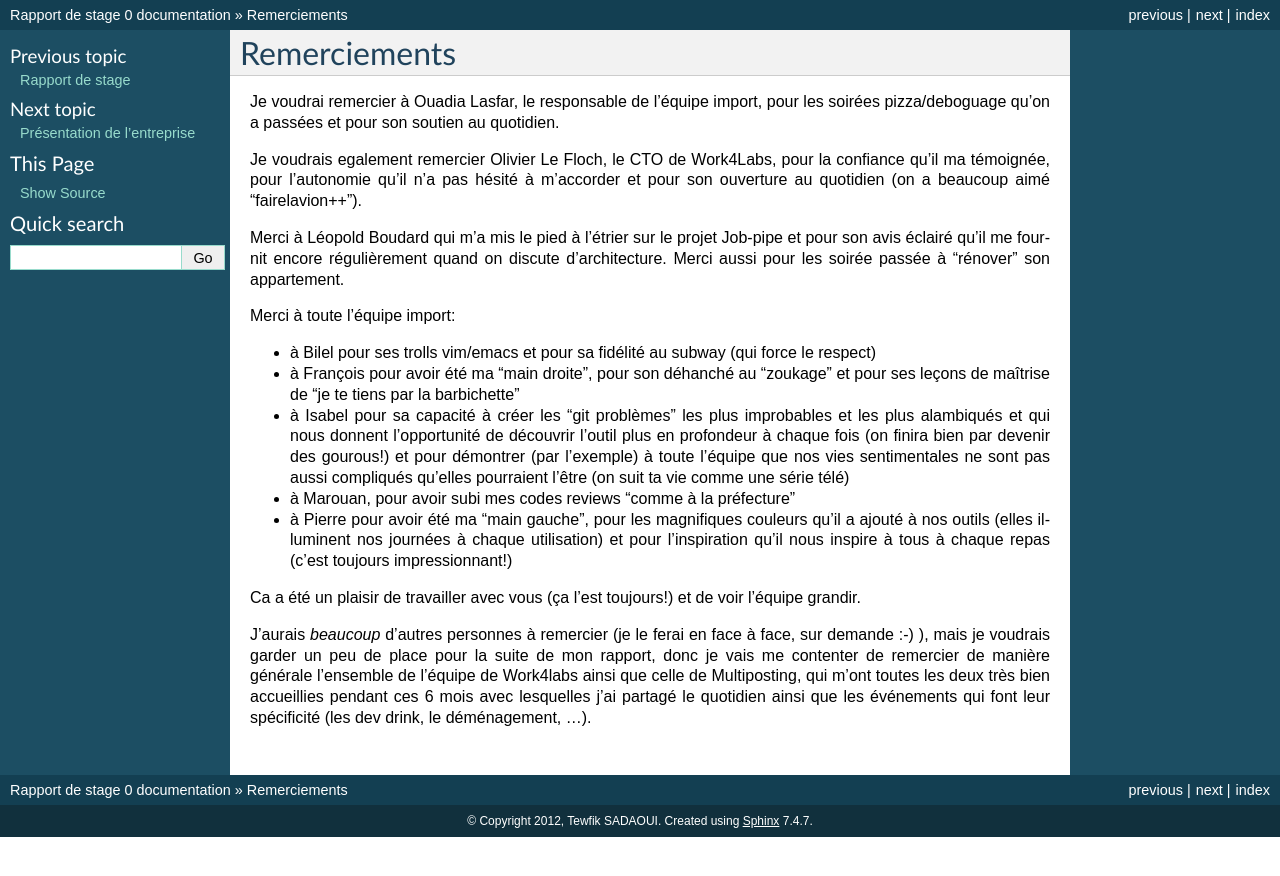
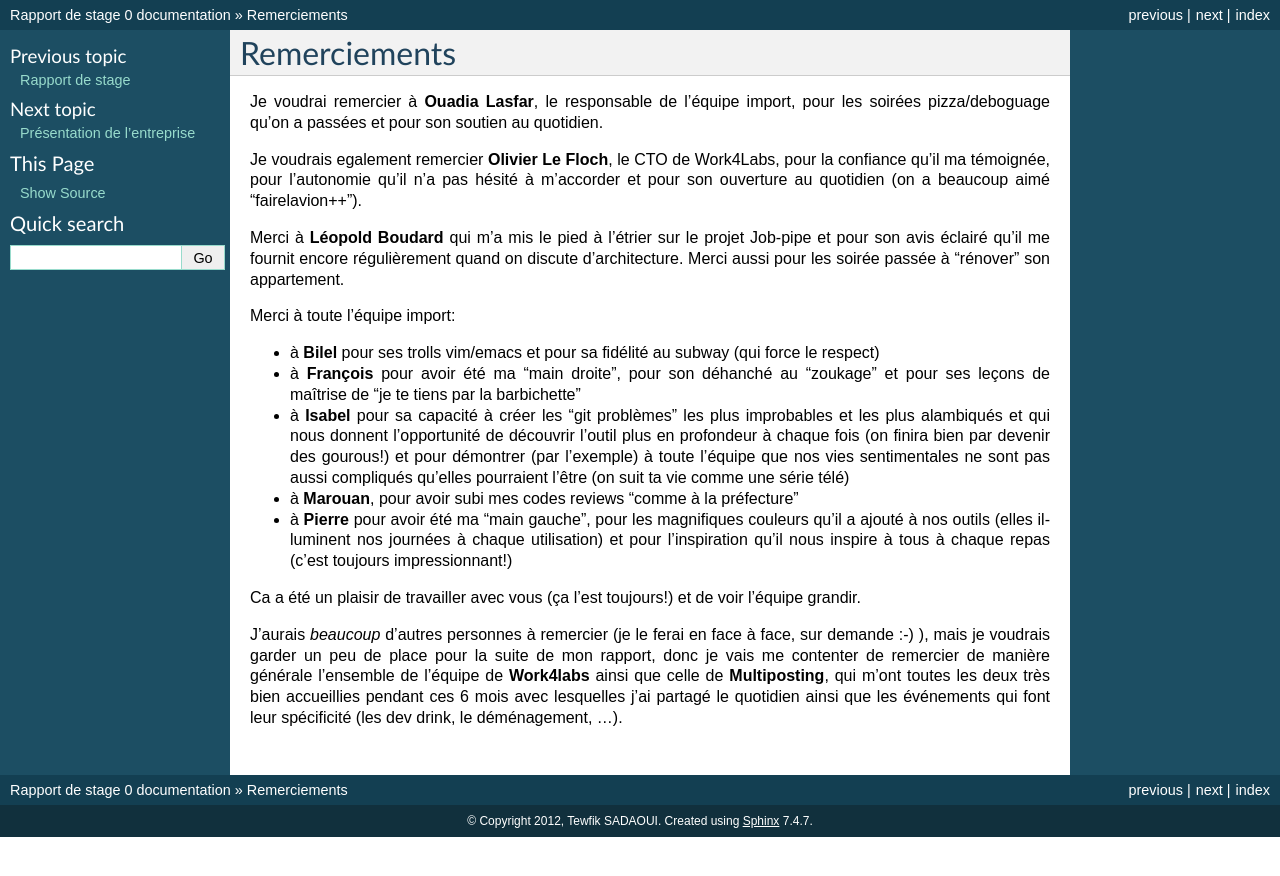
Before and after one commit to tsadaoui/Rapport_stage, a Sphinx documentation site: the page built from source/remerciements.rst, in a window 1280 px wide. Shown: the top 876 px of the page. Built offline with Sphinx 7.4.7, drawn with Linux system fonts in a browser that asks for light colours.

Commit message:
Remerciements: emphase

```diff
--- a/source/remerciements.rst
+++ b/source/remerciements.rst
@@ -2,20 +2,20 @@ Remerciements
 =============
 
 
-Je voudrai remercier à Ouadia Lasfar, le responsable de l'équipe import, pour les soirées pizza/deboguage qu'on a passées et pour son soutien au quotidien.
+Je voudrai remercier à **Ouadia Lasfar**, le responsable de l'équipe import, pour les soirées pizza/deboguage qu'on a passées et pour son soutien au quotidien.
 
-Je voudrais egalement remercier Olivier Le Floch, le CTO de Work4Labs, pour la confiance qu'il ma témoignée, pour l'autonomie qu'il n'a pas hésité à m'accorder et pour son ouverture au quotidien (on a beaucoup aimé "fairelavion++").
+Je voudrais egalement remercier **Olivier Le Floch**, le CTO de Work4Labs, pour la confiance qu'il ma témoignée, pour l'autonomie qu'il n'a pas hésité à m'accorder et pour son ouverture au quotidien (on a beaucoup aimé "fairelavion++").
 
-Merci à Léopold Boudard qui m'a mis le pied à l'étrier sur le projet Job-pipe et pour son avis éclairé qu'il me fournit encore régulièrement quand on discute d'architecture. Merci aussi pour les soirée passée à "rénover" son appartement.
+Merci à **Léopold Boudard** qui m'a mis le pied à l'étrier sur le projet Job-pipe et pour son avis éclairé qu'il me fournit encore régulièrement quand on discute d'architecture. Merci aussi pour les soirée passée à "rénover" son appartement.
 
 Merci à toute l'équipe import:
 
-* à Bilel pour ses trolls vim/emacs et pour sa fidélité au subway (qui force le respect)
-* à François pour avoir été ma "main droite", pour son déhanché au "zoukage" et pour ses leçons de maîtrise de "je te tiens par la barbichette"
-* à Isabel pour sa capacité à créer les "git problèmes" les plus improbables et les plus alambiqués et qui nous donnent l'opportunité de découvrir l'outil plus en profondeur à chaque fois (on finira bien par devenir des gourous!) et pour démontrer (par l'exemple) à toute l'équipe que nos vies sentimentales ne sont pas aussi compliqués qu'elles pourraient l'être (on suit ta vie comme une série télé)
-* à Marouan, pour avoir subi mes codes reviews "comme à la préfecture"
-* à Pierre pour avoir été ma "main gauche", pour les magnifiques couleurs qu'il a ajouté à nos outils (elles illuminent nos journées à chaque utilisation) et pour l'inspiration qu'il nous inspire à tous à chaque repas (c'est toujours impressionnant!)
+* à **Bilel** pour ses trolls vim/emacs et pour sa fidélité au subway (qui force le respect)
+* à **François** pour avoir été ma "main droite", pour son déhanché au "zoukage" et pour ses leçons de maîtrise de "je te tiens par la barbichette"
+* à **Isabel** pour sa capacité à créer les "git problèmes" les plus improbables et les plus alambiqués et qui nous donnent l'opportunité de découvrir l'outil plus en profondeur à chaque fois (on finira bien par devenir des gourous!) et pour démontrer (par l'exemple) à toute l'équipe que nos vies sentimentales ne sont pas aussi compliqués qu'elles pourraient l'être (on suit ta vie comme une série télé)
+* à **Marouan**, pour avoir subi mes codes reviews "comme à la préfecture"
+* à **Pierre** pour avoir été ma "main gauche", pour les magnifiques couleurs qu'il a ajouté à nos outils (elles illuminent nos journées à chaque utilisation) et pour l'inspiration qu'il nous inspire à tous à chaque repas (c'est toujours impressionnant!)
 
 Ca a été un plaisir de travailler avec vous (ça l'est toujours!) et de voir l'équipe grandir.
 
-J'aurais *beaucoup* d'autres personnes à remercier (je le ferai en face à face, sur demande :-) ), mais je voudrais garder un peu de place pour la suite de mon rapport, donc je vais me contenter de remercier de manière générale l'ensemble de l'équipe de Work4labs ainsi que celle de Multiposting, qui m'ont toutes les deux très bien accueillies pendant ces 6 mois avec lesquelles j'ai partagé le quotidien ainsi que les événements qui font leur spécificité (les dev drink, le déménagement, ...).
+J'aurais *beaucoup* d'autres personnes à remercier (je le ferai en face à face, sur demande :-) ), mais je voudrais garder un peu de place pour la suite de mon rapport, donc je vais me contenter de remercier de manière générale l'ensemble de l'équipe de **Work4labs** ainsi que celle de **Multiposting**, qui m'ont toutes les deux très bien accueillies pendant ces 6 mois avec lesquelles j'ai partagé le quotidien ainsi que les événements qui font leur spécificité (les dev drink, le déménagement, ...).
```
